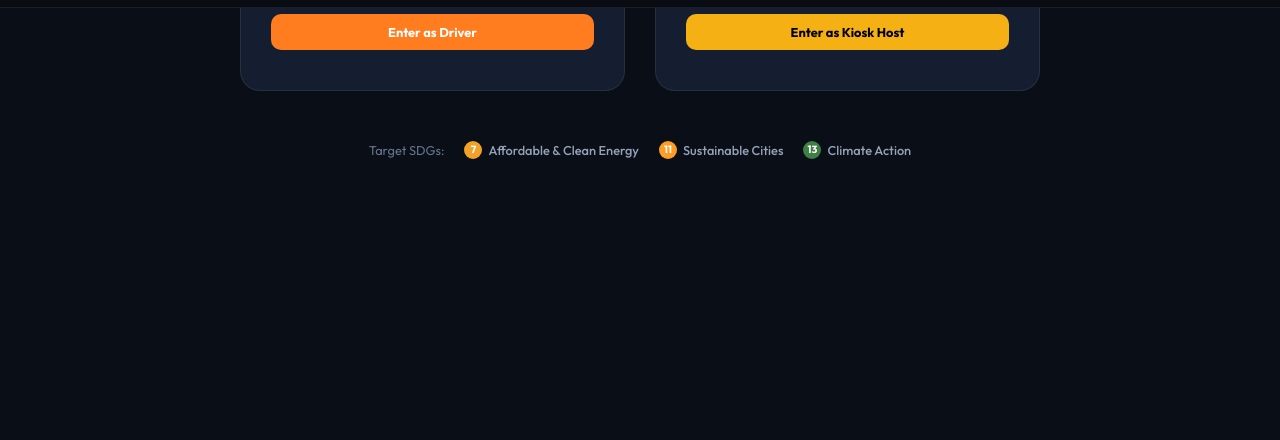
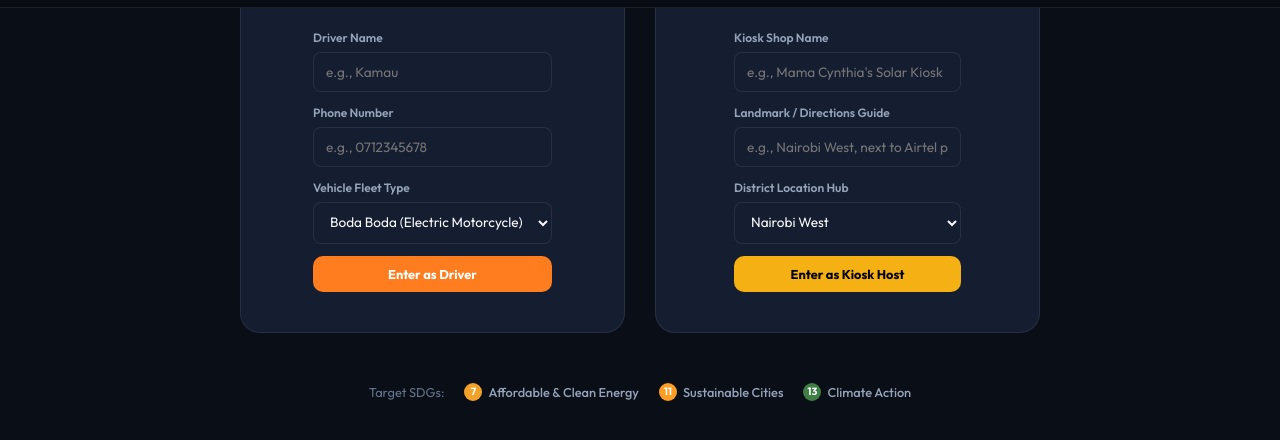
Before and after one commit to sherilkerubo/kika-charge, a website: page index.html in a window 1280 px wide. Shown: the part 792-1232 px from the top of the page. Before the commit the page ends 1057 px from the top, so only its background shows below. Drawn offline with nearby package versions, Linux system fonts and the light colour scheme.

```diff
--- a/index.html
+++ b/index.html
@@ -56,21 +56,59 @@
                 </div>
             </section>
 
-            <section class="portal-selector-section">
+           <section class="portal-selector-section">
                 <h3>Select Your Portal to Get Started</h3>
                 <div class="portal-cards">
                     <div class="portal-card" id="select-rider-card">
                         <div class="portal-icon">🏍️</div>
                         <h4>Rider Portal</h4>
                         <p>Search stations, swap batteries, top up your wallet, and track your travel mileage.</p>
-                        <button class="btn btn-accent btn-block">Enter as Driver</button>
+
+                        <form id="driver-registration-form" class="form-vertical" style="margin-top: 15px; text-align: left;">
+                            <div class="form-group-app">
+                                <label for="reg-driver-name">Driver Name</label>
+                                <input type="text" id="reg-driver-name" placeholder="e.g., Kamau" required>
+                            </div>
+                            <div class="form-group-app">
+                                <label for="reg-driver-phone">Phone Number</label>
+                                <input type="tel" id="reg-driver-phone" placeholder="e.g., 0712345678" required>
+                            </div>
+                            <div class="form-group-app">
+                                <label for="reg-driver-vehicle">Vehicle Fleet Type</label>
+                                <select id="reg-driver-vehicle">
+                                    <option value="boda_boda">Boda Boda (Electric Motorcycle)</option>
+                                    <option value="tuk_tuk">Tuk-Tuk (Three-Wheeler)</option>
+                                </select>
+                            </div>
+                            <button type="submit" class="btn btn-accent btn-block">Enter as Driver</button>
+                        </form>
                     </div>
 
                     <div class="portal-card" id="select-host-card">
                         <div class="portal-icon">🏠</div>
                         <h4>Solar Kiosk Host</h4>
                         <p>Register solar arrays, manage charging racks, set rates, and earn Mobile Money payouts.</p>
-                        <button class="btn btn-primary btn-block">Enter as Kiosk Host</button>
+
+                        <form id="host-registration-form" class="form-vertical" style="margin-top: 15px; text-align: left;">
+                            <div class="form-group-app">
+                                <label for="reg-host-name">Kiosk Shop Name</label>
+                                <input type="text" id="reg-host-name" placeholder="e.g., Mama Cynthia's Solar Kiosk" required>
+                            </div>
+                            <div class="form-group-app">
+                                <label for="reg-host-landmark">Landmark / Directions Guide</label>
+                                <input type="text" id="reg-host-landmark" placeholder="e.g., Nairobi West, next to Airtel pole" required>
+                            </div>
+                            <div class="form-group-app">
+                                <label for="reg-host-location">District Location Hub</label>
+                                <select id="reg-host-location">
+                                    <option value="nairobi_west">Nairobi West</option>
+                                    <option value="cbd">Nairobi CBD</option>
+                                    <option value="kilimani">Kilimani</option>
+                                    <option value="karen">Karen</option>
+                                </select>
+                            </div>
+                            <button type="submit" class="btn btn-primary btn-block">Enter as Kiosk Host</button>
+                        </form>
                     </div>
                 </div>
             </section>
@@ -416,6 +454,6 @@
     </div>
 
     <!-- App Engine -->
-    <script src="app.js"></script>
+    <script src="js/app.js"></script>
 </body>
 </html>
```
